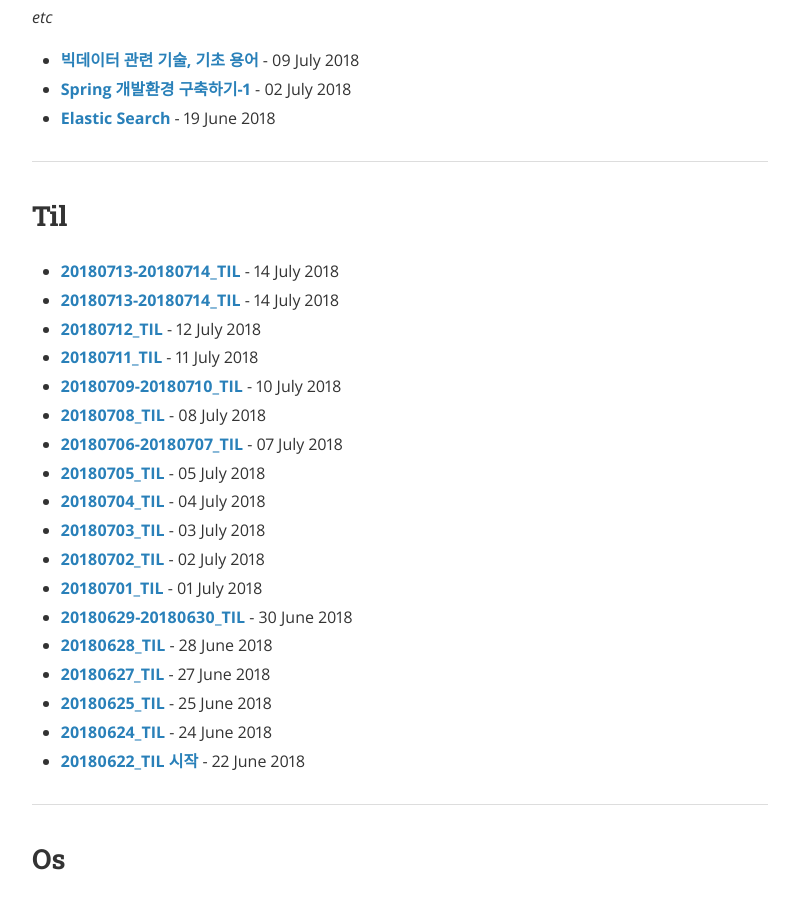
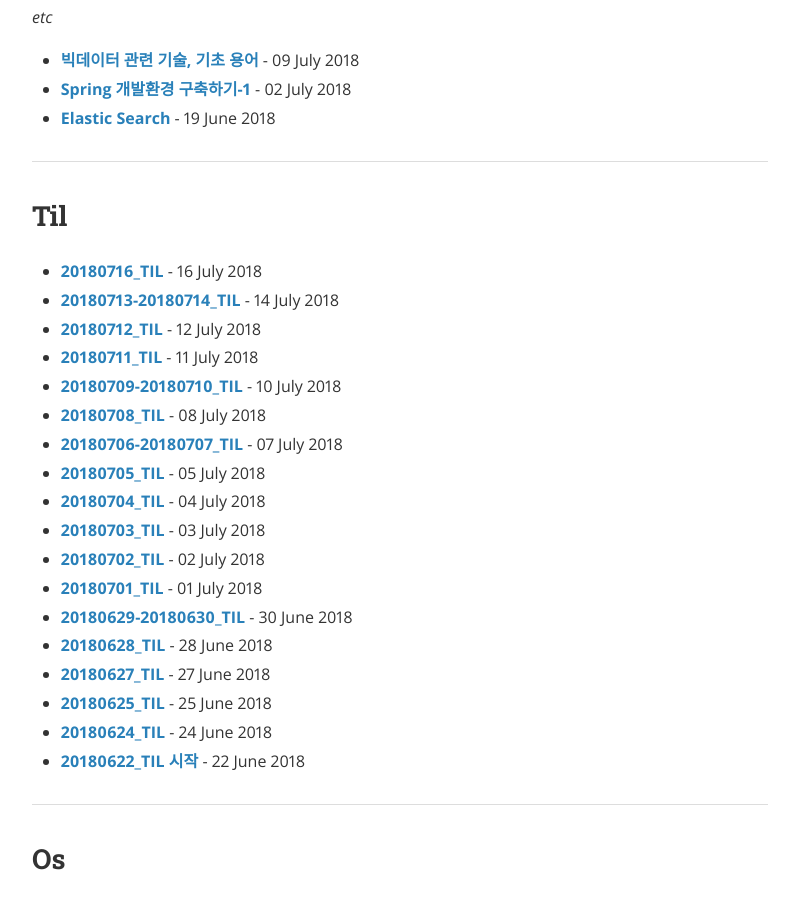
Before and after one commit to EunHyeJung/EunHyeJung.github.io, a Jekyll site: the page built from index.html, in a window 1280 px wide and 900 px high, scrolled down 1595 px. Shown: the whole window, without its empty margins (240-1039 px from the left). Built offline with Jekyll 4.4.1, drawn with Linux system fonts in a browser that asks for light colours; nearby versions of some CDN libraries; the list of posts is cut into pages by our own code.

Commit message:
Update 2018-07-16-til-17.md

```diff
--- a/_posts/2018-07-16-til-17.md
+++ b/_posts/2018-07-16-til-17.md
@@ -1,7 +1,7 @@
 ---
 layout: post
-title:  "20180713-20180714_TIL"
-date:   2018-07-14
+title:  "20180716_TIL"
+date:   2018-07-16
 author: EunHye Jung
 categories: TIL
 comment : true
```
